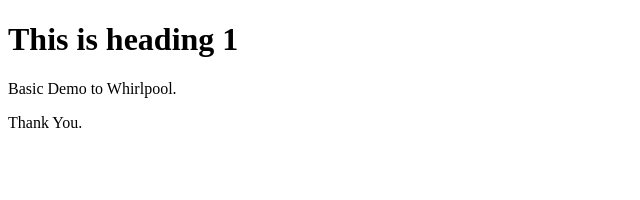
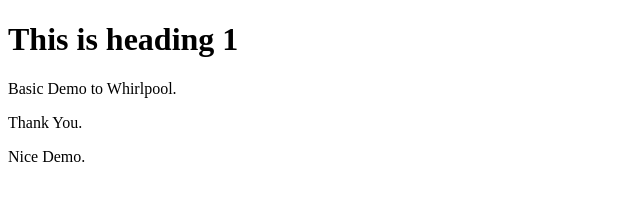
Before and after one commit to VpalletiCICD/CICDDemo, a plain HTML site: page index.html in a window 1280 px wide. Shown: the full height of the page, 0-640 px from the left. Drawn offline with Linux system fonts and the light colour scheme.

Commit message:
Test1 CICD

```diff
--- a/index.html
+++ b/index.html
@@ -6,6 +6,7 @@
 
 <p>Basic Demo to Whirlpool.</p>
 <p>Thank You.</p>
+<p>Nice Demo.</p>
 
 </body>
 </html>
```
